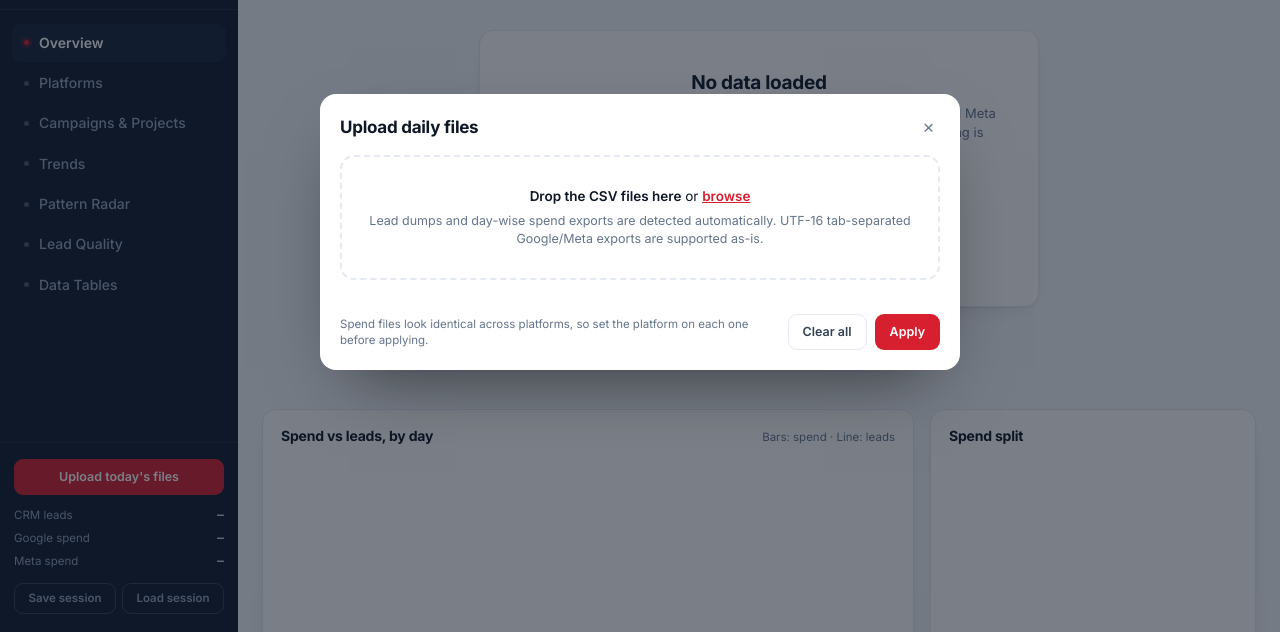
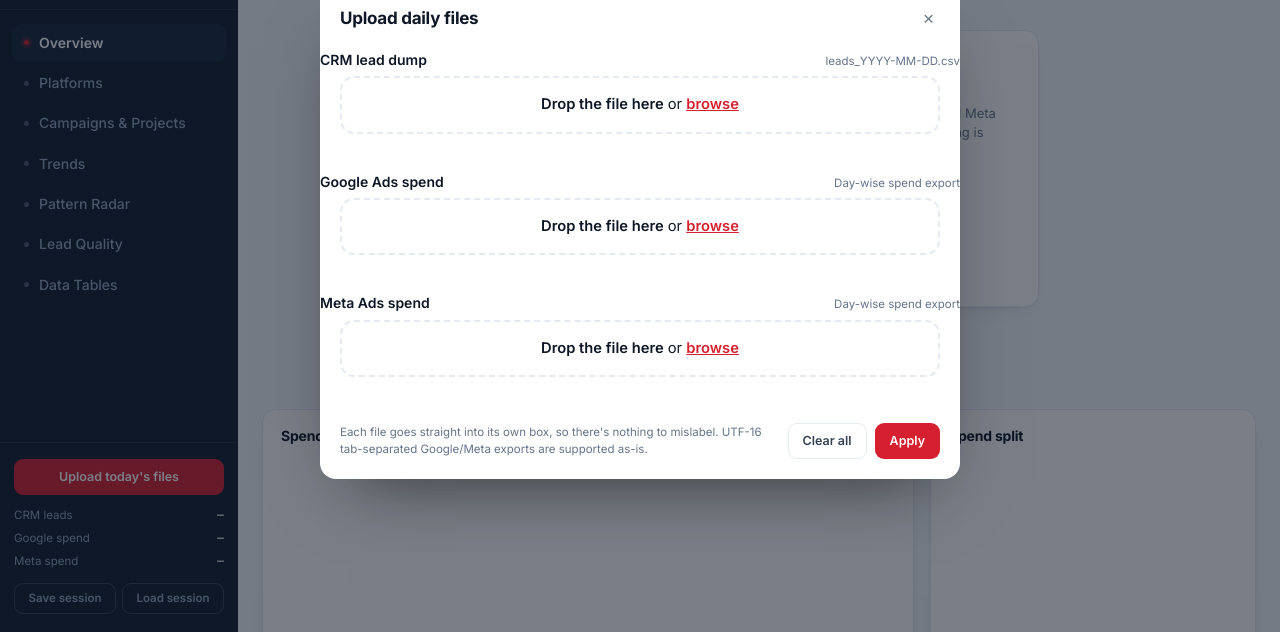
Before and after one commit to sanskarsaket/pp-performance-dashboard, a plain HTML site: page index.html in a window 1280 px wide. Shown: the part 168-800 px from the top of the page. Drawn offline with nearby package versions, Linux system fonts and the light colour scheme.

Commit message:
Update index.html

```diff
--- a/index.html
+++ b/index.html
@@ -346,13 +346,46 @@
       <h2>Upload daily files</h2>
       <button class="iconbtn" id="closeUpload" aria-label="Close">×</button>
     </div>
-    <div class="dropzone" id="dropzone">
-      <p><b>Drop the CSV files here</b> or <label class="linkbtn">browse<input type="file" id="fileInput" multiple accept=".csv,.tsv,.txt,.json" hidden /></label></p>
-      <span>Lead dumps and day-wise spend exports are detected automatically. UTF-16 tab-separated Google/Meta exports are supported as-is.</span>
+
+    <div class="uploadslots" id="uploadSlots">
+
+      <div class="uploadslot" data-slot="leads">
+        <div class="uploadslot-head">
+          <label>CRM lead dump</label>
+          <span class="cardnote">leads_YYYY-MM-DD.csv</span>
+        </div>
+        <div class="dropzone dropzone-sm" id="dz-leads">
+          <p><b>Drop the file here</b> or <label class="linkbtn">browse<input type="file" class="slotInput" data-slot="leads" accept=".csv,.tsv,.txt" hidden /></label></p>
+        </div>
+        <div class="filelist" id="fl-leads"></div>
+      </div>
+
+      <div class="uploadslot" data-slot="google">
+        <div class="uploadslot-head">
+          <label>Google Ads spend</label>
+          <span class="cardnote">Day-wise spend export</span>
+        </div>
+        <div class="dropzone dropzone-sm" id="dz-google">
+          <p><b>Drop the file here</b> or <label class="linkbtn">browse<input type="file" class="slotInput" data-slot="google" accept=".csv,.tsv,.txt" hidden /></label></p>
+        </div>
+        <div class="filelist" id="fl-google"></div>
+      </div>
+
+      <div class="uploadslot" data-slot="meta">
+        <div class="uploadslot-head">
+          <label>Meta Ads spend</label>
+          <span class="cardnote">Day-wise spend export</span>
+        </div>
+        <div class="dropzone dropzone-sm" id="dz-meta">
+          <p><b>Drop the file here</b> or <label class="linkbtn">browse<input type="file" class="slotInput" data-slot="meta" accept=".csv,.tsv,.txt" hidden /></label></p>
+        </div>
+        <div class="filelist" id="fl-meta"></div>
+      </div>
+
     </div>
-    <div class="filelist" id="fileList"></div>
+
     <div class="modalfoot">
-      <span class="modalnote">Spend files look identical across platforms, so set the platform on each one before applying.</span>
+      <span class="modalnote">Each file goes straight into its own box, so there's nothing to mislabel. UTF-16 tab-separated Google/Meta exports are supported as-is.</span>
       <div>
         <button class="btn btn-ghost" id="clearAll">Clear all</button>
         <button class="btn btn-primary" id="applyFiles">Apply</button>
@@ -360,6 +393,16 @@
     </div>
   </div>
 </div>
+
+<style>
+  /* Compact per-file upload slots — scoped overrides, doesn't touch style.css */
+  .uploadslots { display: flex; flex-direction: column; gap: 14px; margin: 4px 0 6px; }
+  .uploadslot-head { display: flex; align-items: baseline; justify-content: space-between; margin-bottom: 6px; }
+  .uploadslot-head label { font-weight: 600; text-transform: none; letter-spacing: normal; }
+  .dropzone-sm { padding: 16px 18px; min-height: 0; }
+  .dropzone-sm p { margin: 0; font-size: 0.92rem; }
+  .uploadslot .filelist { margin-top: 6px; }
+</style>
 
 <div class="toast" id="toast" hidden></div>
 
```
